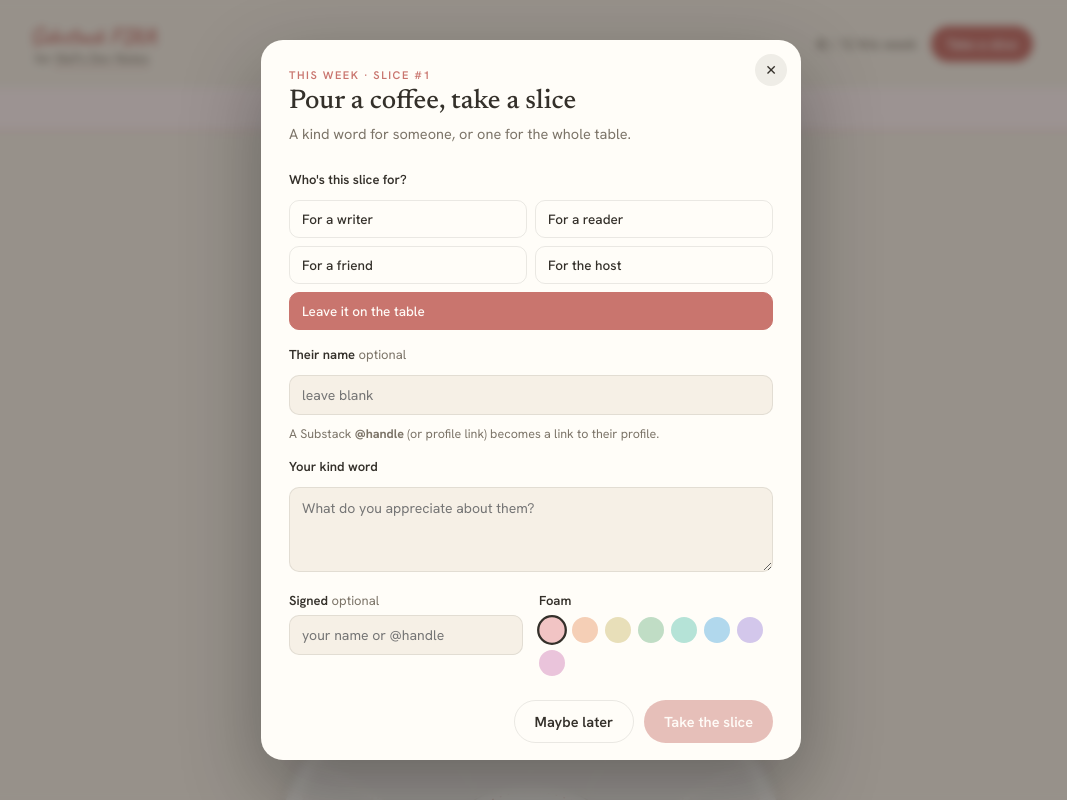
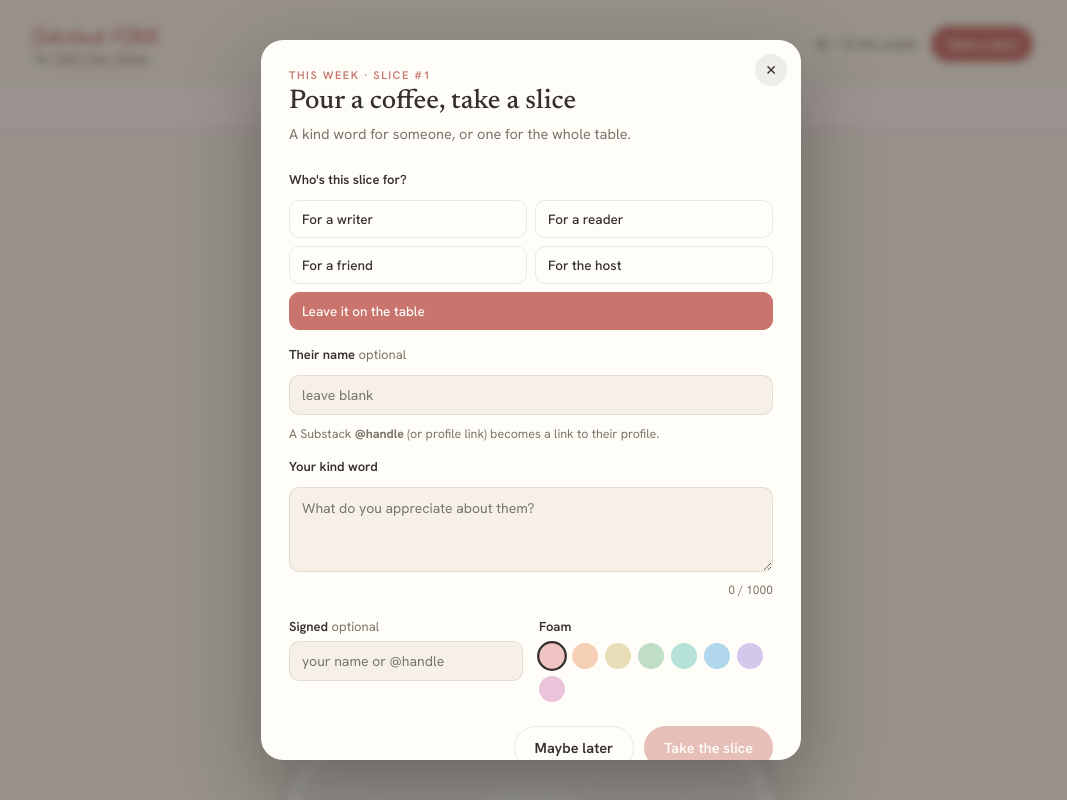
Before and after one commit to larisabarabas/fika-table-substack-experiment, a React (Vite) app in the folder fika-table-app/: page /cake in a window 1280 px wide. Both pictures are taken after a click on the button "Take a slice". Shown: the top 800 px of the page, without its empty margins (109-1176 px from the left). Built offline with nearby package versions, Linux system fonts and the light colour scheme; no server answers; the database is empty.

Commit message:
Fixed error message for message

```diff
--- a/fika-table-app/src/components/modals/GiveModal.jsx
+++ b/fika-table-app/src/components/modals/GiveModal.jsx
@@ -29,7 +29,8 @@ export function GiveModal({ idx, onClose, onGive }) {
   const [submitError, setSubmitError] = useState(null);
 
   const cur   = TYPE_OPTS.find((o) => o.value === toType);
-  const valid = message.trim().length > 1;
+  const msgLen = message.trim().length;
+  const valid  = msgLen > 1 && msgLen <= 1000;
 
   const submit = async () => {
     if (!valid || website || submitting) return;
@@ -110,9 +111,14 @@ export function GiveModal({ idx, onClose, onGive }) {
           value={message}
           rows={3}
           placeholder="What do you appreciate about them?"
-          maxLength={1000}
           onChange={(e) => setMessage(e.target.value)}
         />
+        <div className={styles.charRow}>
+          <p className={styles.charError}>{message.length > 1000 ? 'Your message is too long — please trim it to 1000 characters.' : ''}</p>
+          <span className={`${styles.charCount} ${message.length > 1000 ? styles.charCountOver : ''}`}>
+            {message.length} / 1000
+          </span>
+        </div>
 
         <div className={styles.giveRow}>
           <div className={styles.giveCol}>
--- a/fika-table-app/src/components/modals/modals.module.css
+++ b/fika-table-app/src/components/modals/modals.module.css
@@ -225,6 +225,31 @@
   margin-top: 4px;
 }
 
+.charRow {
+  display: flex;
+  justify-content: space-between;
+  align-items: baseline;
+  margin-top: 4px;
+  gap: 8px;
+}
+
+.charCount {
+  font-size: 12px;
+  color: var(--sub);
+  flex-shrink: 0;
+}
+
+.charCountOver {
+  color: var(--error);
+  font-weight: 600;
+}
+
+.charError {
+  font-size: 12.5px;
+  color: var(--error);
+  margin: 0;
+}
+
 .giveRow {
   display: grid;
   grid-template-columns: 1fr 1fr;
```
